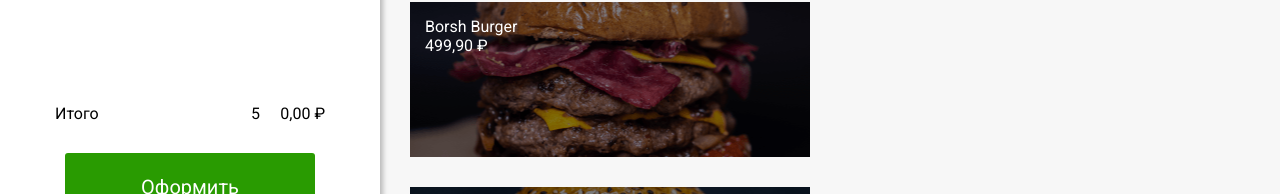
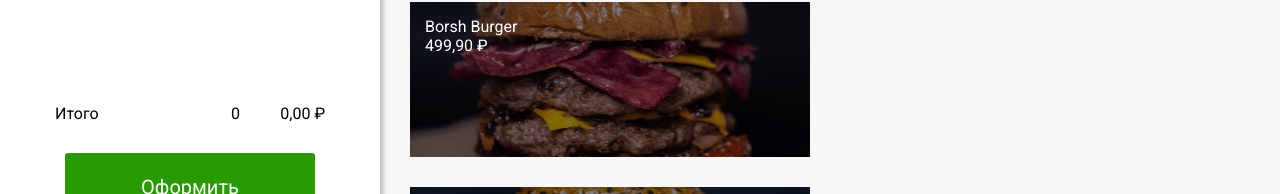
Before and after one commit to maksim994/food-delivery, a React (Create React App) app: page / in a window 1280 px wide. Shown: the part 562-756 px from the top of the page. Built offline with nearby package versions, Linux system fonts and the light colour scheme.

Commit message:
Урок 9. React Hooks. Допы

```diff
--- a/src/Components/Functions/secondaryFunctions.js
+++ b/src/Components/Functions/secondaryFunctions.js
@@ -1,6 +1,10 @@
 
-export const totalPriceItems = order => order.price * order.count;
+export const totalPriceItems = order => {
 
-export const toCurrencyString = (total) => {
-  return total.toLocaleString('ru-RU', {style: 'currency', currency: 'RUB'});
+  const countTopping = order.topping && order.topping.filter(item => item.checked).length;
+  const priceTopping = (order.price * 0.1) * countTopping;
+  return order.price * order.count + priceTopping;
+
 };
+
+export const formatCurrency = total => total.toLocaleString('ru-RU', {style: 'currency', currency: 'RUB'});
--- /dev/null
+++ b/src/Components/Hooks/useToppings.js
@@ -0,0 +1,24 @@
+import { useState } from "react";
+
+const getToppings = toppings => toppings.map(item => ({
+  name: item,
+  checked: false
+}));
+
+export function useToppings(openItem){
+  const readyToppings = openItem.toppings && getToppings(openItem.toppings) || [];
+  const [toppings, setToppngs] = useState(readyToppings);
+
+  const checkToppings = index => {
+    setToppngs(toppings.map(( item, i ) => {
+
+      const newItem = {...item}
+      if (i === index) {
+        newItem.checked = !newItem.checked
+      }
+      return newItem;
+    }));
+  }
+
+  return { toppings, checkToppings }
+}
--- a/src/Components/Menu/ListItem.js
+++ b/src/Components/Menu/ListItem.js
@@ -1,6 +1,6 @@
 import React from 'react';
 import styled from 'styled-components';
-import { toCurrencyString } from '../Functions/secondaryFunctions'
+import { formatCurrency } from '../Functions/secondaryFunctions'
 
 
 
@@ -52,7 +52,7 @@ export const ListItem = ({ itemList, setOpenItem }) => (
         onClick={ () => setOpenItem(item) }
       >
        <p>{item.name}</p>
-       <p>{toCurrencyString(item.price)}</p>
+       <p>{formatCurrency(item.price)}</p>
       </Item>
     ))}
   </List>
--- a/src/Components/Modal/ModalItem.js
+++ b/src/Components/Modal/ModalItem.js
@@ -5,7 +5,9 @@ import { CountItem } from './CountItem';
 import { useCount } from '../Hooks/useCount';
 
 import { totalPriceItems } from '../Functions/secondaryFunctions'
-import { toCurrencyString } from '../Functions/secondaryFunctions'
+import { formatCurrency } from '../Functions/secondaryFunctions'
+import { Toppings } from './Toppings';
+import { useToppings } from '../Hooks/useToppings';
 
 
 const Overlay = styled.div`
@@ -59,6 +61,7 @@ const TotalPriceItem = styled.div`
 export const ModalItem = ({openItem, setOpenItem, orders, setOrders}) => {
 
   const counter = useCount();
+  const toppings = useToppings(openItem);
 
   const closeModal = e => {
     if(e.target.id === 'overlay'){
@@ -68,7 +71,8 @@ export const ModalItem = ({openItem, setOpenItem, orders, setOrders}) => {
 
   const order = {
     ...openItem,
-    count: counter.count
+    count: counter.count,
+    topping: toppings.toppings
   };
 
   const addToOrder = () => {
@@ -83,14 +87,19 @@ export const ModalItem = ({openItem, setOpenItem, orders, setOrders}) => {
         <ModalContent>
           <ModalContentTop>
             <h2>{openItem.name}</h2>
-            <p>{toCurrencyString(openItem.price)}</p>
+            <p>{formatCurrency(openItem.price)}</p>
           </ModalContentTop>
 
           <CountItem {...counter} />
+
+          {openItem.toppings && <Toppings {...toppings}/>}
+
           <TotalPriceItem>
             <span>Цена:</span>
-            <span>{toCurrencyString(totalPriceItems(order))}</span>
+            <span>{formatCurrency(totalPriceItems(order))}</span>
           </TotalPriceItem>
+
+
           <ModalButton onClick={addToOrder}>Добавить</ModalButton>
         </ModalContent>
       </Modal>
--- /dev/null
+++ b/src/Components/Modal/Toppings.js
@@ -0,0 +1,45 @@
+import React from "react";
+import styled from "styled-components";
+
+const ToppingsWrapp = styled.div`
+  max-width: 500px;
+  column-count: 2;
+  margin: 10px auto;
+  gap: 20px
+`;
+
+const ToppingsLabel = styled.label`
+  cursor: pointer;
+  display: block;
+`;
+
+const ToppingsCheckbox = styled.input`
+  cursor: pointer;
+  margin-right: 5px;
+`;
+
+
+
+export function Toppings( {toppings, checkToppings} ){
+  return (
+    <>
+      <h3>Добавки</h3>
+      <ToppingsWrapp>
+
+        {toppings.map((item, i) => (
+          <ToppingsLabel kye={i}>
+            <ToppingsCheckbox
+              type="checkbox"
+              checked={item.checked}
+              onChange={() => checkToppings(i)}
+
+            />
+            {item.name}
+          </ToppingsLabel>
+        ))}
+
+      </ToppingsWrapp>
+
+    </>
+  )
+}
--- a/src/Components/Order/Order.js
+++ b/src/Components/Order/Order.js
@@ -4,7 +4,7 @@ import styled from 'styled-components';
 import { ModalButton } from '../Style/ModalButton';
 import { OrderListItem } from './OrderListItem';
 import { totalPriceItems } from '../Functions/secondaryFunctions'
-import { toCurrencyString } from '../Functions/secondaryFunctions'
+import { formatCurrency } from '../Functions/secondaryFunctions'
 
 
 const OrderStyled = styled.section`
@@ -40,6 +40,7 @@ const Total = styled.div`
 const TotalPrice = styled.span`
   text-align: right;
   min-width: 65px;
+  margin-left: 20px
 `;
 
 const EmptyList = styled.p`
@@ -51,6 +52,8 @@ const EmptyList = styled.p`
 export const Order = ({ orders }) => {
 
   const total = orders.reduce( (result, order) => totalPriceItems(order) + result, 0);
+  const totalCouner = orders.reduce( (result, order) =>
+      order.count + result, 0);
 
   return(
     <OrderStyled>
@@ -66,8 +69,8 @@ export const Order = ({ orders }) => {
       </OrderContent>
       <Total>
         <span>Итого</span>
-        <span>5</span>
-        <TotalPrice>{toCurrencyString(total)}</TotalPrice>
+        <span>{totalCouner}</span>
+        <TotalPrice>{formatCurrency(total)}</TotalPrice>
       </Total>
       <ModalButton>Оформить</ModalButton>
     </OrderStyled>
--- a/src/Components/Order/OrderListItem.js
+++ b/src/Components/Order/OrderListItem.js
@@ -2,12 +2,13 @@ import React from 'react';
 import styled from 'styled-components';
 
 import { totalPriceItems } from '../Functions/secondaryFunctions'
-import { toCurrencyString } from '../Functions/secondaryFunctions'
+import { formatCurrency } from '../Functions/secondaryFunctions'
 
 import trashImage from '../../images/trash.svg';
 
 const OrderItemStyles = styled.li`
   display: flex;
+  flex-wrap: wrap;
   margin: 15px 0px;
   align-items: center;
 `;
@@ -35,11 +36,26 @@ const TrashButton = styled.button`
   cursor: pointer;
 `;
 
-export const OrderListItem  = ({ order }) => (
-  <OrderItemStyles>
+const Toppings = styled.div`
+  color: #9A9A9A;
+  width: 100%
+`;
+
+
+export const OrderListItem  = ({ order }) => {
+
+  const topping = order.topping.filter(item=> item.checked)
+    .map(item => item.name)
+    .join(', ');
+
+
+  return (
+    <OrderItemStyles>
     <ItemName>{order.name}</ItemName>
     <span>{order.count}</span>
-    <ItemPrice>{toCurrencyString(totalPriceItems(order))}</ItemPrice>
+    <ItemPrice>{formatCurrency(totalPriceItems(order))}</ItemPrice>
     <TrashButton />
+    {topping && <Toppings>Допы: {topping}</Toppings>}
   </OrderItemStyles>
-)
+  )
+}
```
